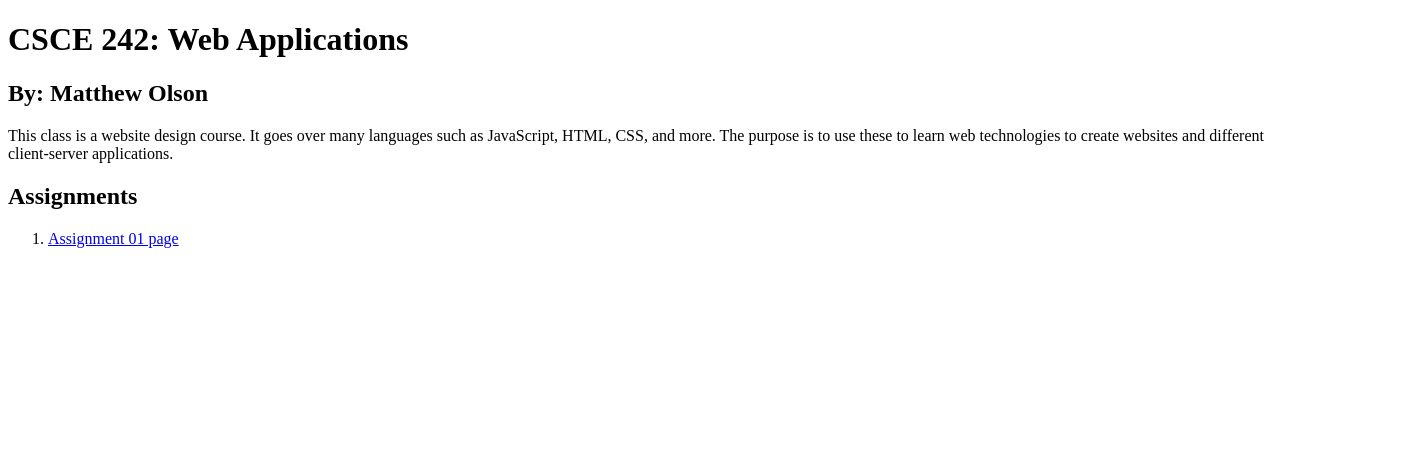
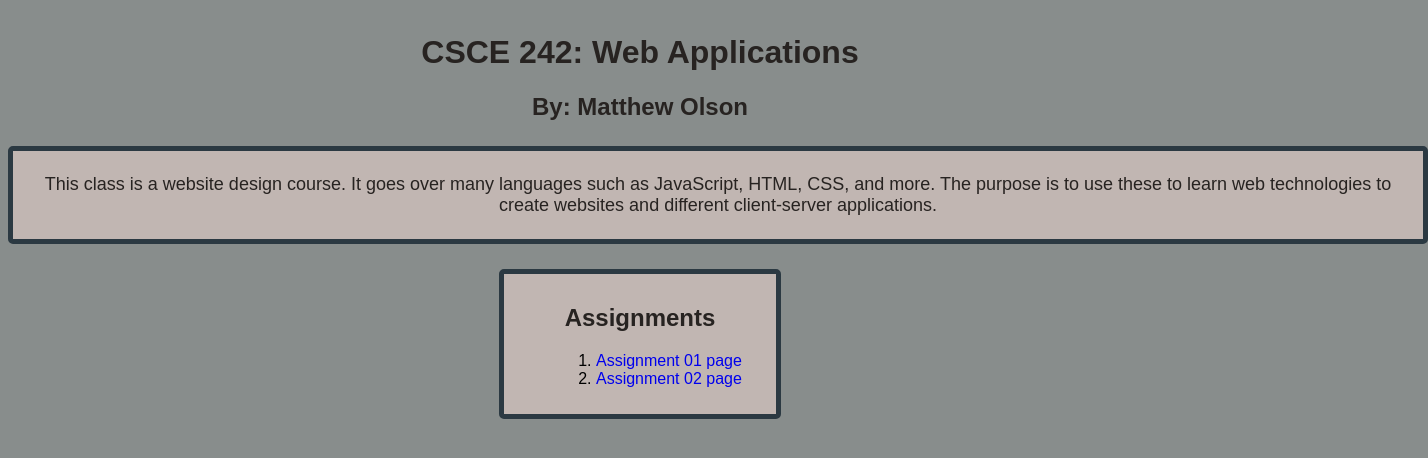
Before and after one commit to Olsonm81/Olsonm81.github.io, a plain HTML site: page index.html in a window 1280 px wide. Shown: the whole page, 1428 px wide, since content can reach past the window. Drawn offline with Linux system fonts and the light colour scheme.

Commit message:
Added updates to Main Page

```diff
--- /dev/null
+++ b/assignments/02_assignment/styles.css
@@ -0,0 +1,8 @@
+/*Structure*/
+body {
+    background: tan;
+    font-family: Arial, Helvetica, sans-serif;
+}
+/*Navagation*/
+
+/*Typography*/
--- /dev/null
+++ b/exercises/02_css/styles.css
@@ -0,0 +1,47 @@
+/*Structure*/
+body {
+    background:#61492c;
+    font-family:Arial, Helvetica, sans-serif;
+}
+
+#content {/*give element ID that can only be used one time*/
+    background:#f9dbb6;
+    padding:5px; /*extra space (cake we ate)*/
+    margin:20px auto; /*personal space (moves away from edges) right and left auto and top 20px*/
+    width:70%; /*want to take 70% of the bodys room*/
+    border-radius:10px; /*rounding the couners*/
+    /*border: 5px solid green;*/
+}
+
+/*Navigation*/
+#main-nav ul { /*removes indent*/
+    padding-left: 0%;
+    width: fit-content; /*centers list*/
+    margin: auto;
+}
+#main-nav li { /*removes bullets from list of websites*/
+    list-style-type: none;
+    display: inline-block; /*appear on one line*/
+}
+#main-nav a { /*gets ancour of main nav*/
+    text-decoration: none;
+    background: #d2896e;
+    color:white;
+    padding: 5px;
+    margin: 5px;
+    border-radius: 2px;
+}
+
+#main-nav a:hover {/*When we hove change colors*/
+    background: black;
+    color: aqua;
+}
+
+/*Typography*/
+h1 {
+    color:#BF5630;
+}
+
+p {
+    color:black;
+}
--- a/index.html
+++ b/index.html
@@ -1,17 +1,35 @@
 <!DOCTYPE html>
 <!--By Matthew Olson, csce 242 section 001-->
 <html>
+    <head>
+        <link rel="stylesheet" href="styles.css">
+        <title>Main Page</title>
+    </head>
     <body>
+        <div id="title-author">
              <h1>CSCE 242: Web Applications</h1>
              <h2>By: Matthew Olson</h2>
-        <p>This class is a website design course. It goes over many languages such as
+        </div>
+
+        <div id="intro">
+            <p>
+             This class is a website design course. It goes over many languages such as
              JavaScript, HTML, CSS, and more. The purpose is to use these to learn web
-            technologies to create websites and different client-server applications.</p>
+             technologies to create websites and different client-server applications.
+            </p>
+        </div>
+        <div id="assignments">
             <h2>Assignments</h2>
+            <nav id="links">
                 <ol>
                     <li>
                         <a href="assignments/01_assignment/index.html">Assignment 01 page</a>
                     </li>
+                    <li>
+                        <a href="assignments/02_assignment/index.html">Assignment 02 page</a>
+                    </li>
                 </ol>
+            </nav>
+        </div>
     </body>
 </html>
--- /dev/null
+++ b/styles.css
@@ -0,0 +1,60 @@
+/*Structure*/
+body {
+    background: #888D8C;
+    font-family: Arial, Helvetica, sans-serif;
+}
+#title-author {
+    padding:5px;
+    text-align: center;
+    margin: auto;
+    border-radius: 5px;
+}
+#intro {
+    margin: auto;
+    padding:5px;
+    background-color: #C1B6B2;
+    width: 1400px;
+    border: 5px solid #2B3942;
+    text-align: center;
+    border-radius: 5px;
+}
+#assignments {
+    text-align: center;
+    width:20%;
+    margin: 25px auto;
+    padding: 10px;
+    background-color: #C1B6B2;
+    border: 5px solid #2B3942;
+    border-radius: 5px;
+}
+#assignments li {
+    list-style-position: inside;
+}
+/*Navagation*/
+#links a {
+    text-decoration: none;
+    border-radius: 5px;
+}
+
+#links a:visited {
+    color:#272321;
+}
+
+#links a:hover{
+    background-color:#C1B6B2;
+    color:#272321;
+    text-decoration: none;
+}
+/*Typography*/
+h1 {
+    color:#272321;
+}
+
+h2 {
+    color:#272321;
+}
+
+p {
+    font-size: large;
+    color:#272321;
+}
```
Also changed, not shown: assignments/01_assignment/index.html (+2 -3 lines), assignments/02_assignment/index.html (added, +16 -0 lines), exercises/02_css/index.html (added, +29 -0 lines). Lines whose indentation alone changed are shown as unchanged.
